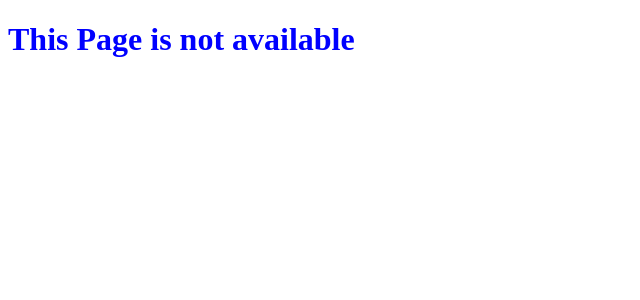
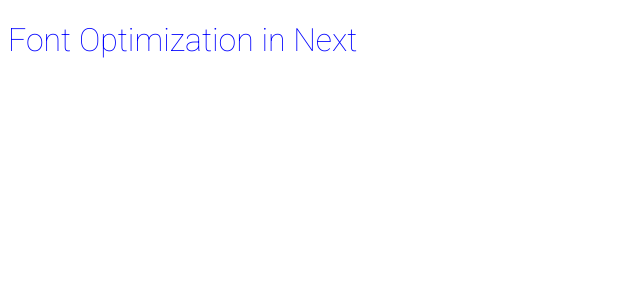
Before and after one commit to Tirth02/NextJS_Tutorial, a Next.js app in the folder blog/: page /random/nextfont in a window 1280 px wide. Before the commit this address had no page. Shown: the top 300 px of the page, without its empty margins (0-640 px from the left). Built offline with nearby package versions, Linux system fonts and the light colour scheme.

Commit message:
Next Font explained

```diff
--- /dev/null
+++ b/blog/src/app/random/nextfont/page.js
@@ -0,0 +1,18 @@
+import React from 'react'
+import { Roboto } from 'next/font/google'
+
+const roboto = Roboto({
+    weight:"100",
+    subsets:['latin'],
+    display: 'swap'
+})
+const NextFont = () => {
+  return (
+    <div>
+      {/* Font Optimization helps in preventing unecessary call to google fonts ie reduce network request and also security is maintained */}
+      <h1 className={roboto.className}>Font Optimization in Next</h1>
+    </div>
+  )
+}
+
+export default NextFont
```
